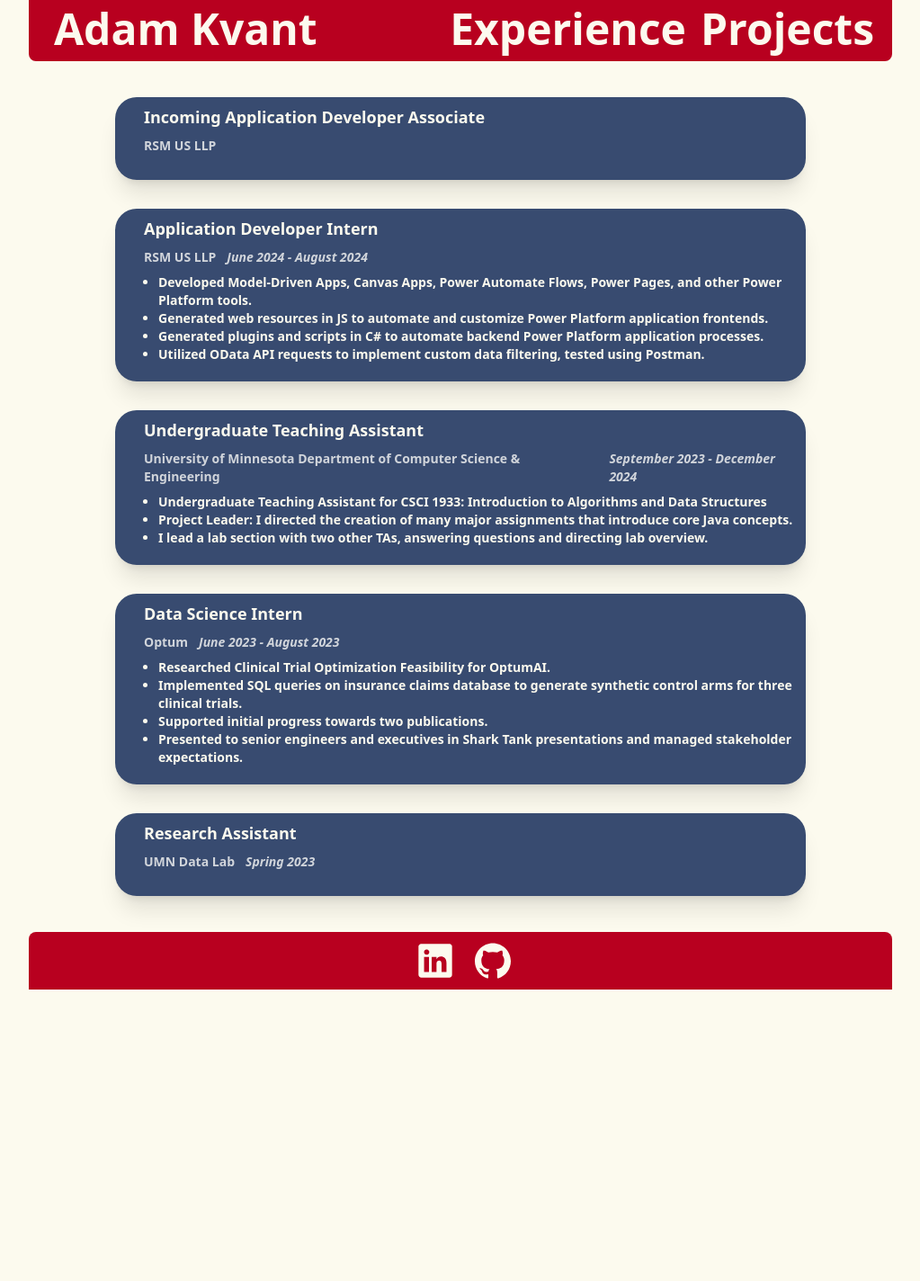
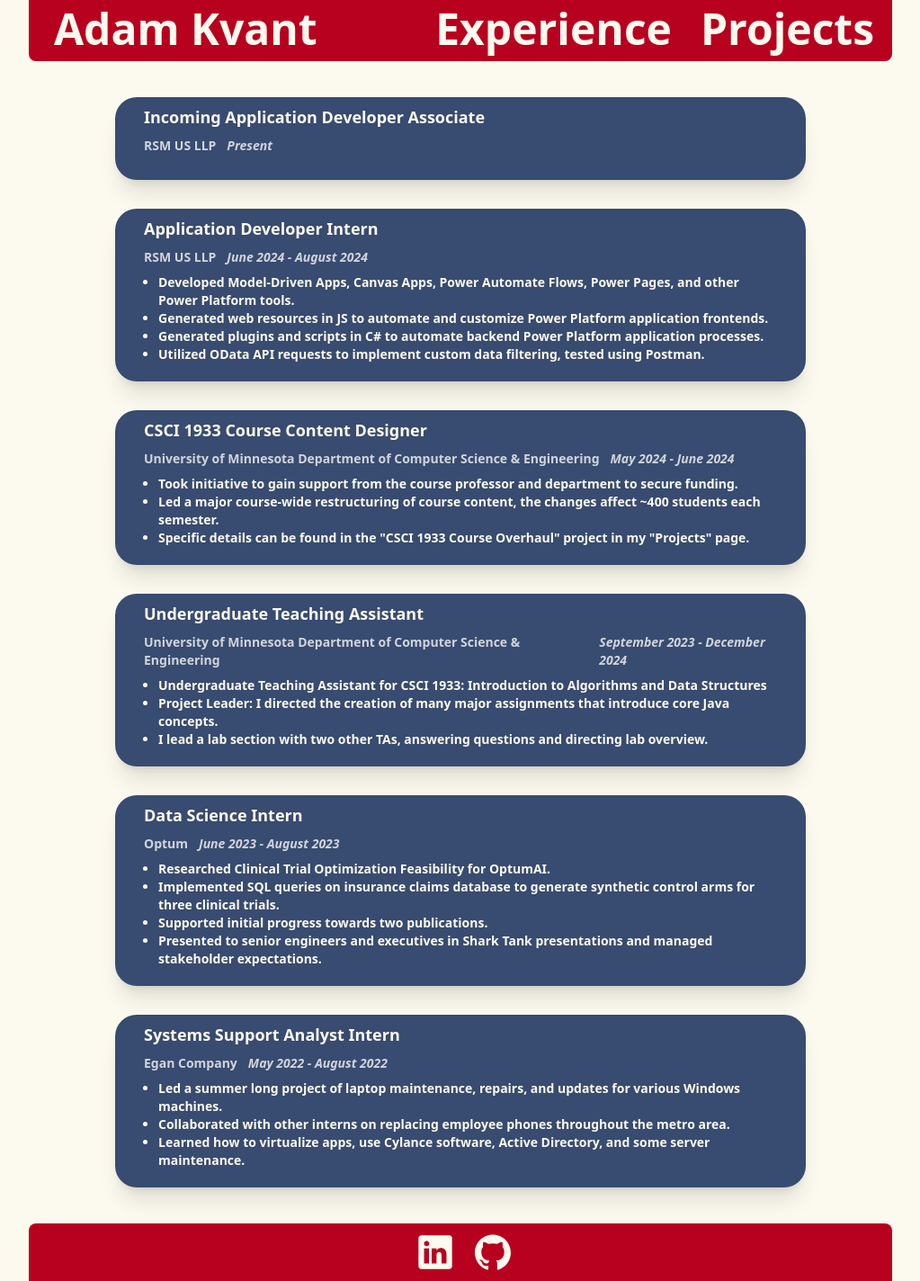
Before and after one commit to AdamKvant/AdamKvantSite, a SvelteKit app: page /experience in a window 1280 px wide. Shown: the whole page at 90% size, without its empty margins (128-1151 px from the left). Before the commit the page ends 1100 px from the top, so only its background shows below. Built offline with nearby package versions, Linux system fonts and the light colour scheme.

Commit message:
Finished experience data, will look into pictures soon

```diff
--- a/src/app.css
+++ b/src/app.css
@@ -52,7 +52,7 @@
 }
 
 .Tag{
-    @apply text-[#FCFAEE] bg-[#B8001F] p-2 rounded-md transition-all duration-500 hover:text-[#B8001F] hover:bg-[#FCFAEE] cursor-default
+    @apply text-[#FCFAEE] bg-[#B8001F] p-2 rounded-md transition-all duration-700 hover:text-[#B8001F] hover:bg-[#FCFAEE] cursor-default
 }
 
 .TimelineTitle{
--- a/src/components/Header.svelte
+++ b/src/components/Header.svelte
@@ -1,6 +1,6 @@
 <div class="headerOverall rounded-b-lg justify-between items-center">
     <a class="hoverHeader pl-5" href="/">Adam Kvant</a>
-    <div class="flex flex-row gap-2 pr-5">
+    <div class="flex flex-row gap-4 pr-5">
         <a class="hoverHeader" href="/experience">Experience</a>
         <br>
         <a class="hoverHeader" href="/projects">Projects</a>
--- a/src/components/Timeline.svelte
+++ b/src/components/Timeline.svelte
@@ -12,7 +12,7 @@
       {
         title: "Incoming Application Developer Associate",
         company: "RSM US LLP",
-        duration: "",
+        duration: "Present",
         description: [],
     },
     {
@@ -25,6 +25,16 @@
           "Generated plugins and scripts in C# to automate backend Power Platform application processes.",
           "Utilized OData API requests to implement custom data filtering, tested using Postman."
         ],
+    },
+    {
+      title:"CSCI 1933 Course Content Designer",
+      company:"University of Minnesota Department of Computer Science & Engineering",
+      duration: "May 2024 - June 2024",
+      description:[
+        "Took initiative to gain support from the course professor and department to secure funding.",
+        "Led a major course-wide restructuring of course content, the changes affect ~400 students each semester.",
+        "Specific details can be found in the \"CSCI 1933 Course Overhaul\" project in my \"Projects\" page.",
+      ],
     },
     {
         title: "Undergraduate Teaching Assistant",
@@ -48,10 +58,14 @@
         ],
     },
     {
-        title: "Research Assistant",
-        company: "UMN Data Lab",
-        duration: "Spring 2023",
-        description: [],
+        title: "Systems Support Analyst Intern",
+        company: "Egan Company",
+        duration: "May 2022 - August 2022",
+        description: [
+          "Led a summer long project of laptop maintenance, repairs, and updates for various Windows machines.",
+          "Collaborated with other interns on replacing employee phones throughout the metro area.",
+          "Learned how to virtualize apps, use Cylance software, Active Directory, and some server maintenance.",
+        ],
     },
     ];
   </script>
@@ -59,14 +73,14 @@
   <div class="flex flex-col space-y-8 w-full items-center my-10">
     {#each timeline as item}
       <div class="Card">
-        <div class="mt-2 mb-0 ml-8 space-y-2">
+        <div class="mt-2 mb-0 ml-8 space-y-2 mr-4">
           <h2 class="text-lg font-bold text-[#FCFAEE]">{item.title}</h2>
           <div class="flex flex-row gap-3">
             <span class="text-sm font-bold text-gray-300">{item.company}</span>
             <span class="text-sm text-gray-300 italic">{item.duration}</span>
           </div>
           {#if item.description}
-          <ul class=" ml-4 list-disc">
+          <ul class=" ml-4 list-disc mr-4">
             {#each item.description as desc}
             <li class="text-sm">{desc}</li>
             {/each}
--- a/src/routes/+page.svelte
+++ b/src/routes/+page.svelte
@@ -35,7 +35,7 @@
   description=""
   tags={["Java","Python","C#","HTML/CSS","JavaScript","TailwindCSS","EmberJS","Flask","Svelte","C",
   "UML","Git","Firebase","Linux (Ubuntu & Fedora)","MySQL","PostgresSQL","Microsoft Office", "Google Workspace",
-  "Solidworks","x86_64 Assembly","C++"
+  "Solidworks","x86_64 Assembly","C++","Agile Scrum"
   ]}/>
   <!-- End Skills -->
 </div>
```
